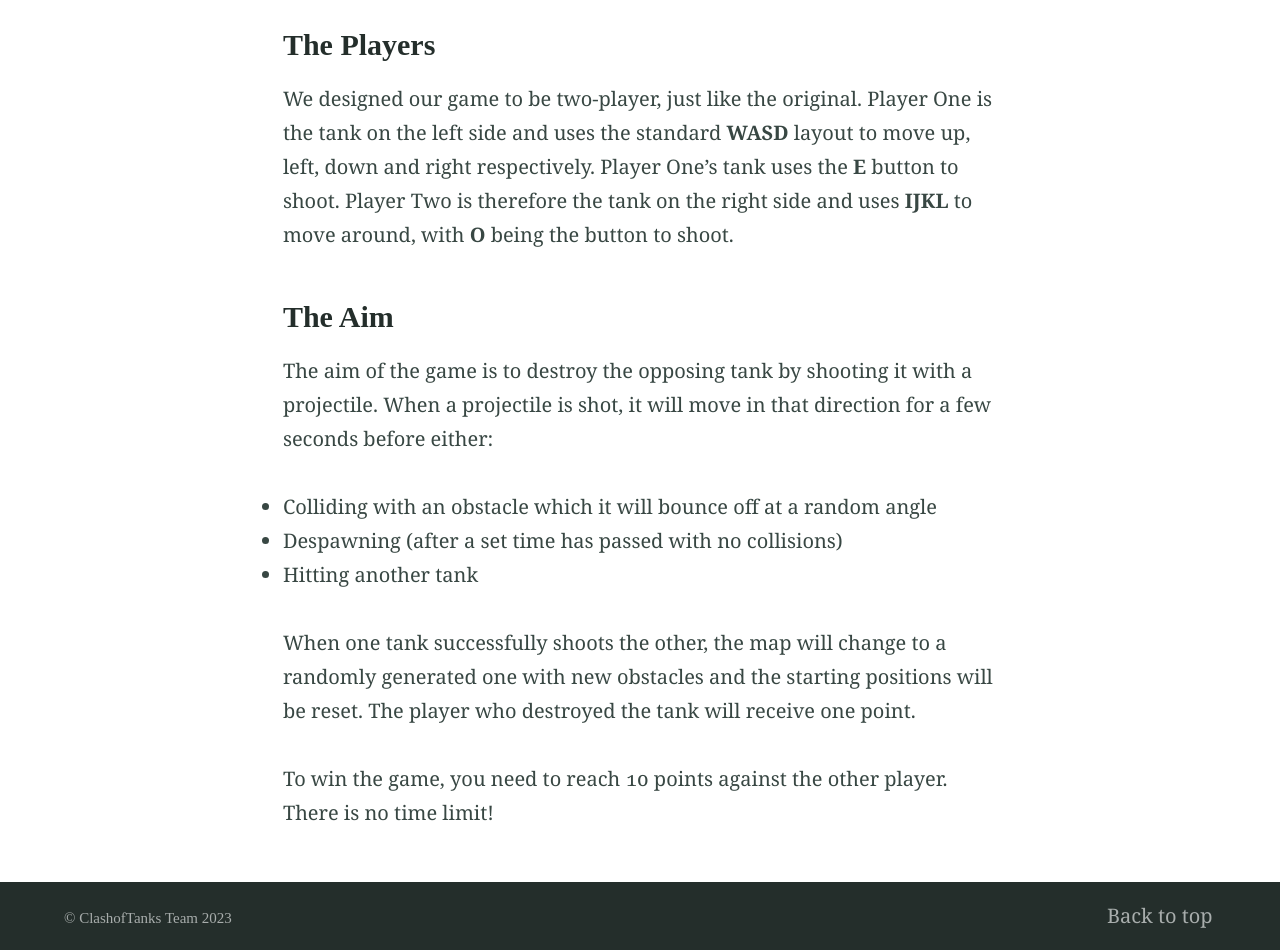
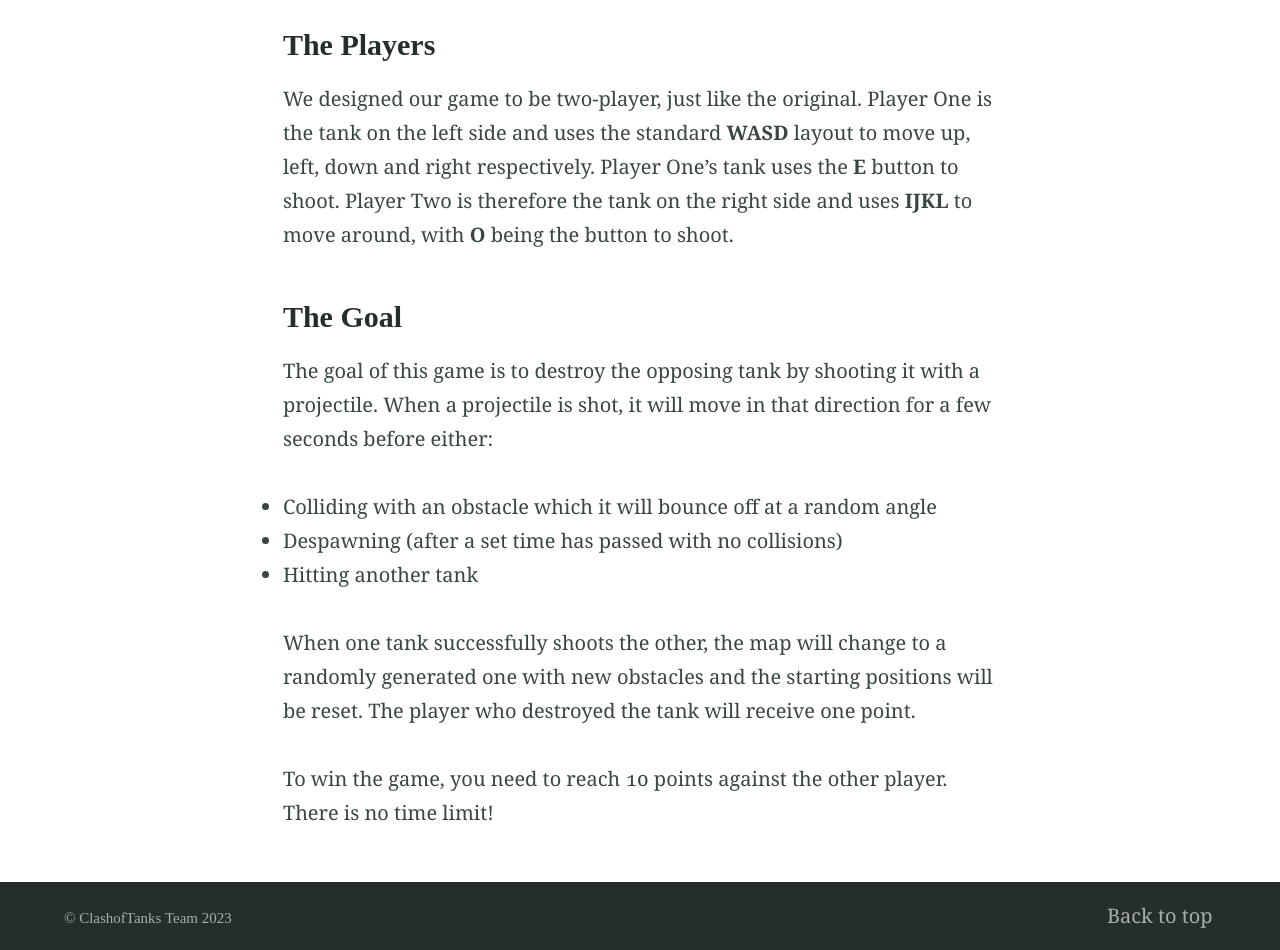
Before and after one commit to olincollege/ClashofTanks, a Jekyll site: the page built from docs/how-to.md, in a window 1280 px wide. Shown: the part 934-1884 px from the top of the page. Built offline with Jekyll 4.4.1, drawn with Linux system fonts in a browser that asks for light colours.

```diff
--- a/docs/how-to.md
+++ b/docs/how-to.md
@@ -18,8 +18,8 @@ img, video {
 ### The Players
 We designed our game to be two-player, just like the original. Player One is the tank on the left side and uses the standard **WASD** layout to move up, left, down and right respectively. Player One's tank uses the **E** button to shoot. Player Two is therefore the tank on the right side and uses **IJKL** to move around, with **O** being the button to shoot.
 
-### The Aim
-The aim of the game is to destroy the opposing tank by shooting it with a projectile. When a projectile is shot, it will move in that direction for a few seconds before either:
+### The Goal
+The goal of this game is to destroy the opposing tank by shooting it with a projectile. When a projectile is shot, it will move in that direction for a few seconds before either:
   * Colliding with an obstacle which it will bounce off at a random angle
   * Despawning (after a set time has passed with no collisions)
   * Hitting another tank
```
Also changed, not shown: docs/about.md (+10 -0 lines), docs/assets/Tank-U.png (added), 1 other file.
